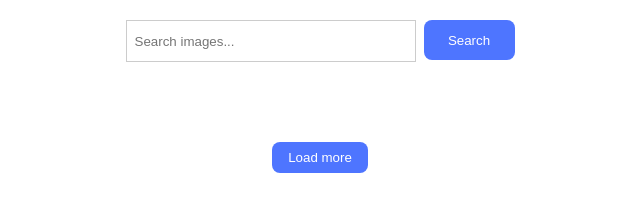
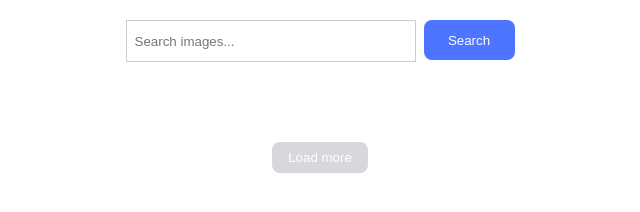
Before and after one commit to anisteisha/goit-js-hw-12, a website built with Vite: page src/index.html in a window 1280 px wide. Shown: the whole page, without its empty margins (320-960 px from the left). Built offline with nearby package versions, Linux system fonts and the light colour scheme.

Commit message:
GH12finish

```diff
--- a/src/css/styles.css
+++ b/src/css/styles.css
@@ -133,7 +133,7 @@
   display: block;
   margin: 20px auto;
   padding: 8px 16px;
-  background-color:rgba(78, 117, 255, 1);;
+  background-color:rgb(215, 216, 220);
   color: #fff;
   border: none;
   border-radius: 8px;
@@ -142,7 +142,7 @@
 }
 
 #load-more-btn:hover {
-  background-color: rgba(108, 140, 255, 1);
+  background-color: rgba(78, 117, 255, 1);
 }
 
 .hidden {
```
